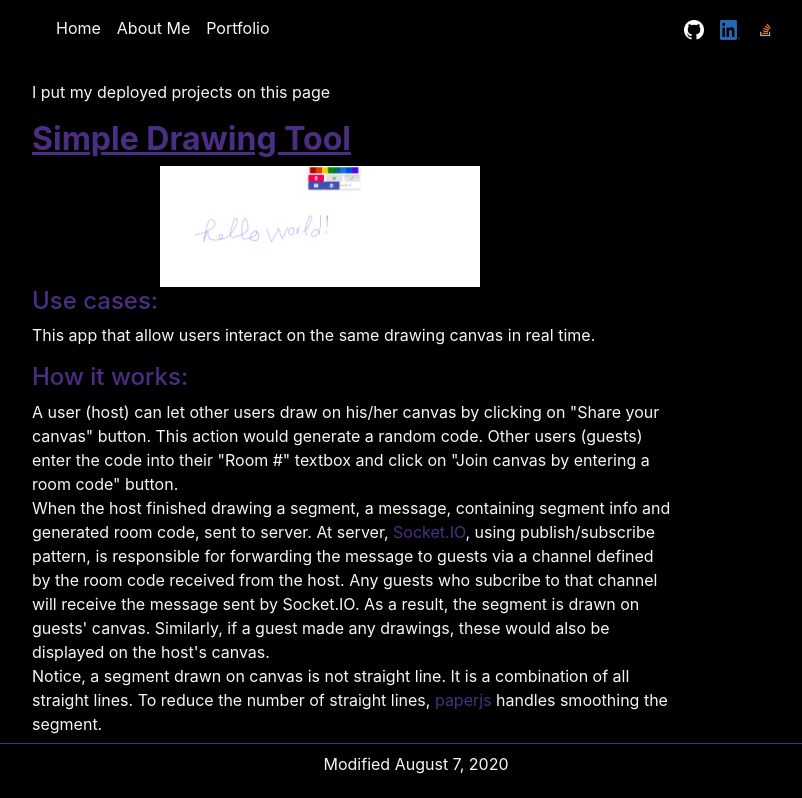
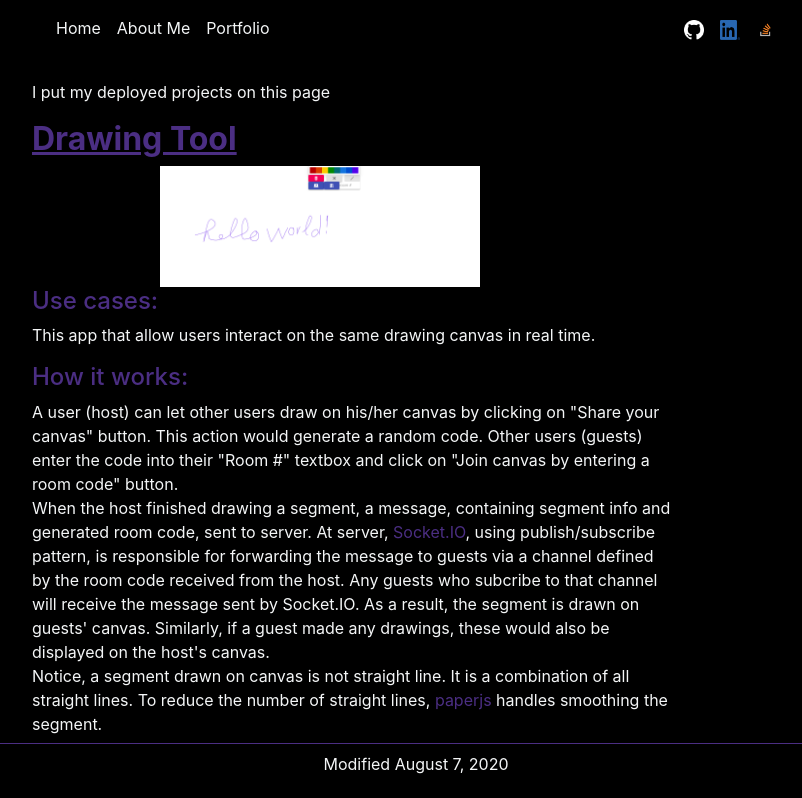
Before and after one commit to trevor-tran/personal-site, a React (Create React App) app: page /portfolio in a window 1280 px wide. Shown: the top 798 px of the page, without its empty margins (224-1026 px from the left). Built offline with nearby package versions, Linux system fonts and the light colour scheme.

Commit message:
changed drawing app title

```diff
--- a/src/components/Portfolio.js
+++ b/src/components/Portfolio.js
@@ -6,8 +6,7 @@ function Portfolio() {
     <div className="portfolio">
       <p>I put my deployed projects on this page</p>
       <div className="drawing-tool">
-        <h2><a href="http://www.phuongtran.me/drawing/" target="_blank" rel="noopener noreferrer"><u><b>Simple
-                Drawing Tool</b></u></a></h2>
+        <h2><a href="http://www.phuongtran.me/drawing/" target="_blank" rel="noopener noreferrer"><u><b>Drawing Tool</b></u></a></h2>
         <img className="demo" src={process.env.PUBLIC_URL + "/drawing.png"} alt="" />
         <h4>Use cases:</h4>
         <p>This app that allow users interact on the same drawing canvas in real time.<br /></p>
```
